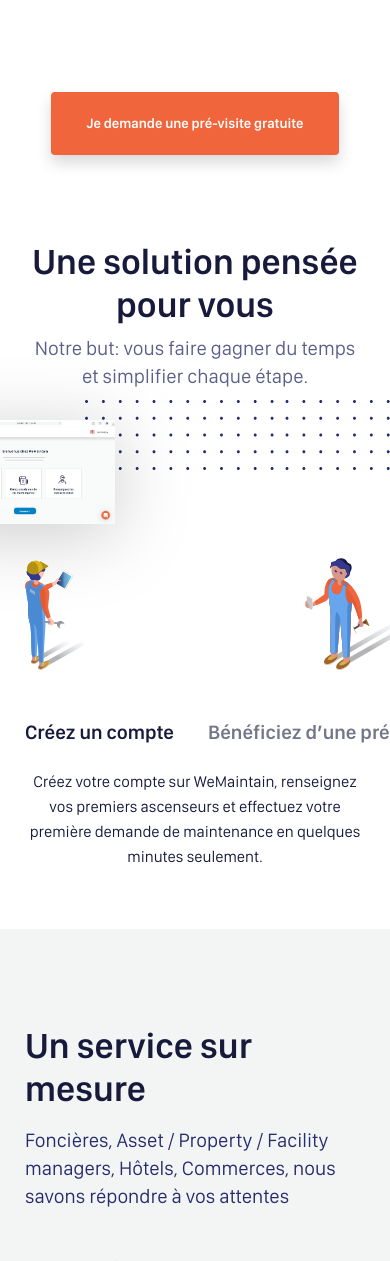
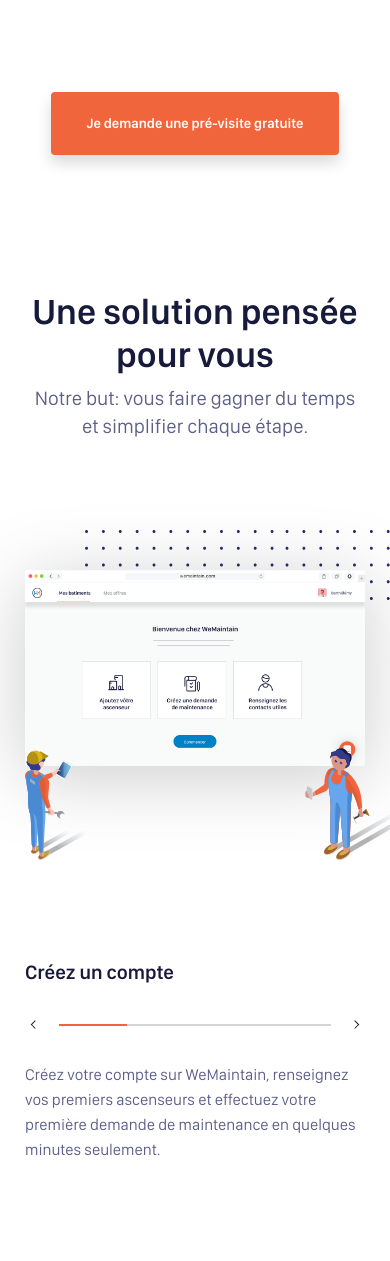
Before and after one commit to leonardchalvet/Wemaintain, a PHP site: page /tertiaire.php in a window 390 px wide. Shown: the part 1922-3183 px from the top of the page. Run offline with PHP 8.4, Linux system fonts and the light colour scheme.

Commit message:
Anim responsive - page tertiaire

```diff
--- a/js/tertiaire.js
+++ b/js/tertiaire.js
@@ -1,17 +1,61 @@
 $(window).on('load', function() {
 
+	if (window.matchMedia("(min-width: 700px)").matches) {
 		$('#section-signup .container-nav .el').click(function(){
 			var el = $(this).data('illu');
 			$('#section-signup .container-nav .el').removeClass('active');
 			$(this).addClass('active');
 			$('#section-signup .container-illu .el-illu').removeClass('active');
 			$('#section-signup .container-illu .el-illu-' + el).addClass('active');
-		$('#section-signup .container-nav .container-el .el').removeClass('active-1 active-2 active-3').addClass('active-'+el);
+			$('#section-signup .container-nav .container-el .el').removeClass('active-1 active-2 active-3 active-4').addClass('active-'+el);
 
 			$('#section-signup .wrapper .container-tsr .container-desc p').hide();
 			$('#section-signup .wrapper .container-tsr .container-desc .desc-'+el).show();
 		})
+	}
+	else {
+		let numSignup = 1;
+		let pauseSignup = 0;
 
+		function animSignup(el) {
+			$('#section-signup .container-nav .el').removeClass('active');
+			$('#section-signup .container-nav .el:nth-child(' + el + ')').addClass('active');
+			$('#section-signup .container-illu .el-illu').removeClass('active');
+			$('#section-signup .container-illu .el-illu-' + el).addClass('active');
+			$('#section-signup .container-nav .container-el .el').removeClass('active-1 active-2 active-3 active-4').addClass('active-' + el);
+
+			$('#section-signup .wrapper .container-tsr .container-desc p').hide();
+			$('#section-signup .wrapper .container-tsr .container-desc .desc-'+el).show();
+		}
+
+		setInterval(function() {
+			if(!pauseSignup) {
+				animSignup(numSignup);
+				numSignup = numSignup >= $('#section-signup .container-nav .el').length ? 1 : numSignup+=1;
+			}
+			else {
+				setTimeout(function() {
+					pauseSignup = 0;
+				}, 10000);
+			}
+		}, 5000);
+
+		//Click right arrow
+		$('#section-signup .wrapper .container-tsr .container-nav .container-bar .triangle-right').click(function(){
+			if(pauseSignup == 0) numSignup-=1;
+			numSignup = numSignup >= $('#section-signup .container-nav .el').length ? 1 : numSignup+=1;
+			animSignup(numSignup);
+			pauseSignup = 1;
+		});
+
+		//Click left arrow
+		$('#section-signup .wrapper .container-tsr .container-nav .container-bar .triangle-left').click(function(){
+			if(pauseSignup == 0) numSignup-=1;
+			numSignup = numSignup <= 1 ? $('#section-signup .container-nav .el').length : numSignup-=1;
+			animSignup(numSignup);
+			pauseSignup = 1;
+		});
+	}
 
 	function animScroll() {
 		var windowHeight = $window.height() / 1.5;
@@ -19,7 +63,10 @@ $(window).on('load', function() {
 	        if ($window.scrollTop() >= $(this).offset().top - windowHeight) {
 	            if (!$(this).hasClass('reach')) {
 	                $(this).addClass('reach');
-	                $('#section-signup .container-nav .el:nth-child(1)').click();
+	                $('#section-signup .container-nav .el:first-child').addClass('active');
+	                $('#section-signup .container-illu .el-illu-1').addClass('active');
+	                $('#section-signup .container-nav .container-el .el').addClass('active-1');
+					$('#section-signup .wrapper .container-tsr .container-desc .desc-1').show();
 	            }
 	        }
 	    });
--- a/style/techniciens.scss
+++ b/style/techniciens.scss
@@ -783,7 +783,6 @@ main{
 	#section-signup {
 		padding-top: 50px;
 	}
-
 	#section-signup .wrapper .container-tsr .container-desc {
 		width: 100%;
 	}
--- a/style/tertiaire.scss
+++ b/style/tertiaire.scss
@@ -342,6 +342,25 @@ main{
 					height: 2px;
 					width: 100%;
 					background-color: #D4D4D8;
+
+					.triangle-left, .triangle-right {
+						display: none;
+						position: absolute;
+						width: 6px;
+						height: 6px;
+						border-right: 1.5px solid #171A3B;
+						border-bottom: 1.5px solid #171A3B;
+					}
+
+					.triangle-left {
+						left: -10%;
+						transform: translateY(-40%) rotate(135deg);
+					}
+
+					.triangle-right {
+						right: -10%;
+						transform: translateY(-40%) rotate(-45deg);
+					}
 				}
 			}
 			.container-desc{
@@ -609,21 +628,63 @@ main{
 	#section-features .wrapper{
 		border-bottom: 0px;
 	}
-	#section-signup{
-		padding-top: 0px;
-		padding-bottom: 60px;
+
+	#section-signup {
+		padding-top: 50px;
+		padding-bottom: 100px;
 	}
-	#section-signup .wrapper .container-tsr{
-		margin-top: 30px;
+	#section-signup .wrapper .container-tsr .container-desc {
+		width: 100%;
+		min-height: 175px;
+	}
+	#section-signup .wrapper .container-tsr .container-desc p {
+		text-align: left;
+		color: #5C5F88;
+	}
+	#section-signup .wrapper .container-tsr .container-nav .container-bar {
+		position: relative;
+		width: 80%;
+		margin: 40px auto auto auto;
+	}
+	#section-signup .wrapper .container-tsr .container-nav .container-bar .triangle-left,
+	#section-signup .wrapper .container-tsr .container-nav .container-bar .triangle-right {
+		display: block;
+	}
+	#section-signup .wrapper .container-tsr .container-nav .container-el {
+		position: relative;
+	}
+	#section-signup .wrapper .container-tsr .container-nav .container-el .el {
+		position: initial;
+	}
+	#section-signup .wrapper .container-tsr .container-nav .container-el .el:after {
+		z-index: 1;
+		top: calc(100% + 40px);
+	    width: 20%;
+	}
+	#section-signup .wrapper .container-tsr .container-nav .container-el .el:nth-child(1):after {
+	    left: 10%;
+	}
+	#section-signup .wrapper .container-tsr .container-nav .container-el .el:nth-child(2):after {
+	    left: 30%;
+	}
+	#section-signup .wrapper .container-tsr .container-nav .container-el .el:nth-child(3):after {
+	    left: 50%;
+	}
+	#section-signup .wrapper .container-tsr .container-nav .container-el .el:nth-child(4):after {
+	    left: 70%;
+	}
+	#section-signup .wrapper .container-tsr .container-nav .container-el .el {
+		display: none;
+	}
+	#section-signup .wrapper .container-tsr .container-nav .container-el .el.active {
+		display: block;
 	}
 	#section-signup .wrapper .container-tsr .container-illu {
 		width: 100%;
-		height: 250px;
 	}
-
 	#section-signup .wrapper .container-tsr .container-illu .el-illu-1 .img-1{
-		width: 180px;
-		left: 0px;
+		width: 100%;
+		top: 60px;
 	}
 	#section-signup .wrapper .container-tsr .container-illu .el-illu-1 .img-2{
 		left: initial;
@@ -635,90 +696,58 @@ main{
 		right: 0px;
 	}
 	#section-signup .wrapper .container-tsr .container-illu .el-illu-1 .dots{
+		top: 20px;
 		right: 10%;
 	}
 
 	#section-signup .wrapper .container-tsr .container-illu .el-illu-2 .img-1{
-		width: 120px;
-		bottom: 40px;
+		width: 145px;
+		bottom: 80px;
 	}
 	#section-signup .wrapper .container-tsr .container-illu .el-illu-2 .img-2{
-		width: 120px;
-		bottom: 40px;
+		width: 145px;
+		bottom: 80px;
 	}
 	#section-signup .wrapper .container-tsr .container-illu .el-illu-2 .obj-1{
-		top: 0px;
+		top: 20px;
 	}
 	#section-signup .wrapper .container-tsr .container-illu .el-illu-2 .obj-3{
-		bottom: 20px;
+		bottom: 25px;
+		width: 160px;
 	}
 	#section-signup .wrapper .container-tsr .container-illu .el-illu-2 .obj-2{
-		width: 65px;
+		width: 75px;
+		left: -10px;
 	}
 
-	#section-signup .wrapper .container-tsr .container-illu .el-illu-3 .img-1{
-		width: 120px;
-		bottom: 40px;
+	#section-signup .wrapper .container-tsr .container-illu .el-illu-3 .img-1 {
+		left: 50%;
+		transform: translateX(-50%);
 	}
-	#section-signup .wrapper .container-tsr .container-illu .el-illu-3 .img-2{
-		width: 120px;
-		bottom: 40px;
+	#section-signup .wrapper .container-tsr .container-illu .el-illu-3 .img-2 {
+		left: 75%;
+		transform: translateX(-50%);
 	}
-	#section-signup .wrapper .container-tsr .container-illu .el-illu-3 .obj-1{
-		left: -10px;
-		width: 90px;
-		bottom: -10px;
-	}
-	#section-signup .wrapper .container-tsr .container-illu .el-illu-3 .obj-2{
-		width: 50px;
-		bottom: -10px;
+	#section-signup .wrapper .container-tsr .container-illu .el-illu-3 .obj {
+		left: 25%;
+		transform: translateX(-50%);
 	}
 
 	#section-signup .wrapper .container-tsr .container-illu .el-illu-4 .img-1{
 		width: 100%;
-		top: 40px;
+		top: 60px;
 	}
 	#section-signup .wrapper .container-tsr .container-illu .el-illu-4 .img-2{
-		width: 70px;
+		width: 120px;
 		left: -10px;
-		top: 80px;
+		top: 150px;
 	}
 	#section-signup .wrapper .container-tsr .container-illu .el-illu-4 .obj-1{
-		width: 40px;
+		width: 80px;
 	}
 	#section-signup .wrapper .container-tsr .container-illu .el-illu-4 .obj-2{
-		width: 160px;
-		bottom: 40px;
-	}
-
-	#section-signup .wrapper .container-tsr .container-nav{
-		width: calc(100% + 50px);
-		margin-left: -25px;
-		margin-top: 50px;
-	}
-	#section-signup .wrapper .container-tsr .container-nav .container-el{
-		display: block;
-		white-space: nowrap;
-		overflow: auto;
-		-webkit-overflow-scrolling: touch;
-		padding-left: 25px;
-		padding-right: 25px;
-		padding-bottom: 25px;
-	}
-	#section-signup .wrapper .container-tsr .container-nav .container-el .el{
-		display: inline-block;
-		vertical-align: middle;
-		margin-right: 30px;
-		&:last-child{
-			margin-right:0px;
-		}
-	}
-	#section-signup .wrapper .container-tsr .container-desc{
 		width: 100%;
-		margin-top: 0px;
-	}
-	#section-signup .wrapper .container-tsr .container-nav .container-bar{
-		display: none;
+		top: 20px;
 	}
 
 	#section-services .wrapper .container-text .container-desc{
--- a/tertiaire.php
+++ b/tertiaire.php
@@ -160,7 +160,10 @@
 								<div class="el" data-illu="3">Signature du contrat</div>
 								<div class="el" data-illu="4">Suivi en temps réel</div>
 							</div>
-							<div class="container-bar"></div>
+							<div class="container-bar">
+								<div class="triangle-left"></div>
+								<div class="triangle-right"></div>
+							</div>
 						</div>
 						<div class="container-desc">
 							<p class="desc-1">
```
Also changed, not shown: img/tertiaire/features-2/box-bleue-illu1@3x.jpg, img/tertiaire/features-3/Sign@3x.jpg, style/tertiaire.css. Lines whose indentation alone changed are shown as unchanged.
